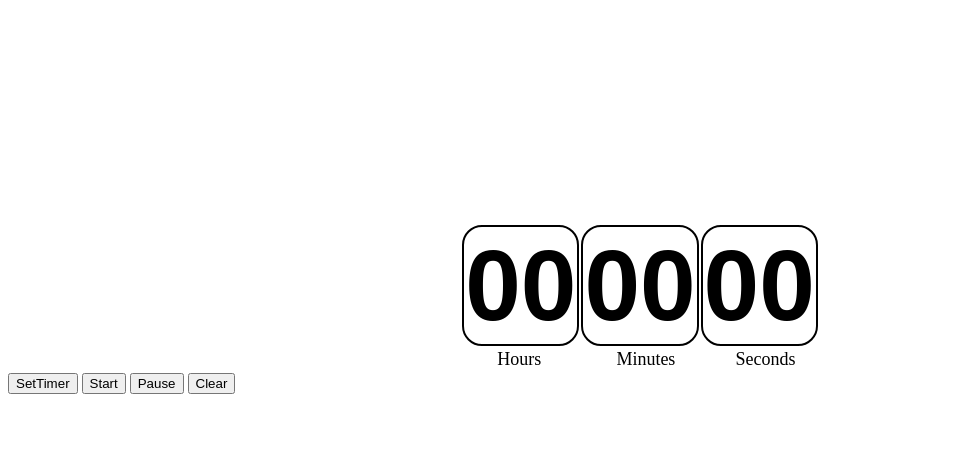
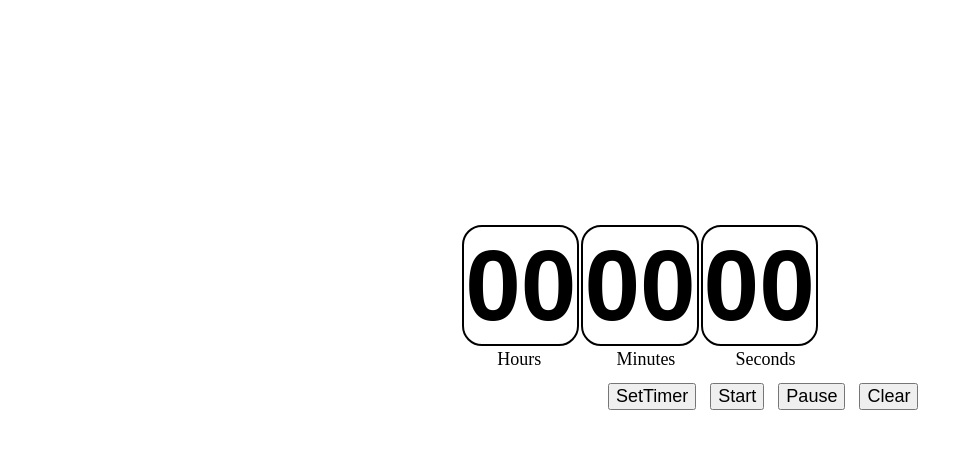
Before and after one commit to Preet149/Frontend_Development, a browser extension: page Projects/CountdownTimer/countdown.html in a window 1280 px wide. Shown: the part 5-454 px from the top of the page, without its empty margins (0-973 px from the left). Drawn offline with Linux system fonts and the light colour scheme.

Commit message:
Added properties to the buttons

```diff
--- a/Projects/CountdownTimer/countdown.css
+++ b/Projects/CountdownTimer/countdown.css
@@ -15,3 +15,31 @@ td {
     padding-left: 35px;
     font-size: large;
 }
+
+#settimer-btn {
+    margin-top: 10px;
+    margin-left: 600px;
+    font-family: Arial, Helvetica, sans-serif;
+    font-size: large;
+}
+
+#start-btn {
+    margin-top: 10px;
+    margin-left: 10px;
+    font-family: Arial, Helvetica, sans-serif;
+    font-size: large;
+}
+
+#pause-btn {
+    margin-top: 10px;
+    margin-left: 10px;
+    font-family: Arial, Helvetica, sans-serif;
+    font-size: large;
+}
+
+#clear-btn {
+    margin-top: 10px;
+    margin-left: 10px;
+    font-family: Arial, Helvetica, sans-serif;
+    font-size: large;
+}
```
